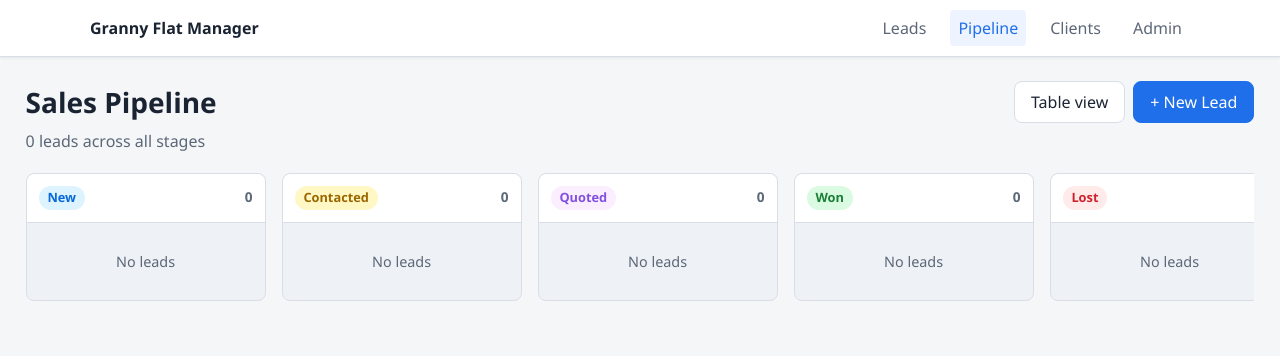
After one commit to nicknguyen-991/granny_flat_manager, a Django app: page /leads/pipeline/ in a window 1280 px wide. The commit adds this page. Shown: the top 356 px of the page. Run offline with Django 5.2, Linux system fonts and the light colour scheme; data that the repository does not hold is empty.

Commit message:
Complete Phase 2 CRM with client pages and sales pipeline view.
Co-authored-by: Cursor <cursoragent@cursor.com>

```diff
--- a/crm/urls.py
+++ b/crm/urls.py
@@ -6,8 +6,14 @@ app_name = 'crm'
 
 urlpatterns = [
     path('leads/', views.lead_list, name='lead_list'),
+    path('leads/pipeline/', views.lead_pipeline, name='lead_pipeline'),
     path('leads/new/', views.lead_create, name='lead_create'),
     path('leads/<int:pk>/', views.lead_detail, name='lead_detail'),
     path('leads/<int:pk>/edit/', views.lead_edit, name='lead_edit'),
+    path('leads/<int:pk>/status/', views.lead_update_status, name='lead_update_status'),
     path('leads/<int:pk>/convert/', views.lead_convert_to_client, name='lead_convert'),
+    path('clients/', views.client_list, name='client_list'),
+    path('clients/new/', views.client_create, name='client_create'),
+    path('clients/<int:pk>/', views.client_detail, name='client_detail'),
+    path('clients/<int:pk>/edit/', views.client_edit, name='client_edit'),
 ]
--- a/crm/views.py
+++ b/crm/views.py
@@ -3,8 +3,8 @@ from django.db.models import Q
 from django.shortcuts import get_object_or_404, redirect, render
 from django.views.decorators.http import require_http_methods
 
-from .forms import ConvertToClientForm, LeadForm
-from .models import Lead
+from .forms import ClientForm, ConvertToClientForm, LeadForm
+from .models import Client, Lead
 
 
 def lead_list(request):
@@ -140,7 +140,7 @@ def lead_convert_to_client(request, pk):
                 request,
                 f'Client "{client.first_name} {client.last_name}" created from lead.',
             )
-            return redirect('crm:lead_detail', pk=lead.pk)
+            return redirect('crm:client_detail', pk=client.pk)
     else:
         form = ConvertToClientForm()
 
@@ -152,3 +152,144 @@ def lead_convert_to_client(request, pk):
             'form': form,
         },
     )
+
+
+def lead_pipeline(request):
+    all_leads = list(
+        Lead.objects.select_related('assigned_sales').order_by('-created_at')
+    )
+
+    columns = [
+        {
+            'value': choice.value,
+            'label': choice.label,
+            'leads': [lead for lead in all_leads if lead.status == choice.value],
+        }
+        for choice in Lead.Status
+    ]
+
+    return render(
+        request,
+        'crm/lead_pipeline.html',
+        {
+            'columns': columns,
+            'total_count': len(all_leads),
+            'status_choices': Lead.Status.choices,
+        },
+    )
+
+
+@require_http_methods(['POST'])
+def lead_update_status(request, pk):
+    lead = get_object_or_404(Lead, pk=pk)
+    new_status = request.POST.get('status', '')
+
+    if new_status not in Lead.Status.values:
+        messages.error(request, 'Invalid status selected.')
+    elif new_status == lead.status:
+        messages.info(request, 'Lead status unchanged.')
+    else:
+        old_label = lead.get_status_display()
+        lead.status = new_status
+        lead.save(update_fields=['status'])
+        messages.success(
+            request,
+            f'Lead moved from {old_label} to {lead.get_status_display()}.',
+        )
+
+    next_url = request.POST.get('next', '')
+    if next_url == 'list':
+        return redirect('crm:lead_list')
+    return redirect('crm:lead_pipeline')
+
+
+def client_list(request):
+    search = request.GET.get('q', '').strip()
+
+    clients = Client.objects.select_related('lead')
+
+    if search:
+        clients = clients.filter(
+            Q(first_name__icontains=search)
+            | Q(last_name__icontains=search)
+            | Q(email__icontains=search)
+            | Q(phone__icontains=search)
+            | Q(mobile__icontains=search)
+            | Q(site_address__icontains=search)
+        )
+
+    total_count = Client.objects.count()
+
+    return render(
+        request,
+        'crm/client_list.html',
+        {
+            'clients': clients,
+            'search_query': search,
+            'total_count': total_count,
+        },
+    )
+
+
+def client_detail(request, pk):
+    client = get_object_or_404(
+        Client.objects.select_related('lead'),
+        pk=pk,
+    )
+    projects = client.projects.select_related('sales_rep').all()
+
+    return render(
+        request,
+        'crm/client_detail.html',
+        {
+            'client': client,
+            'projects': projects,
+        },
+    )
+
+
+@require_http_methods(['GET', 'POST'])
+def client_create(request):
+    if request.method == 'POST':
+        form = ClientForm(request.POST)
+        if form.is_valid():
+            client = form.save()
+            messages.success(request, f'Client "{client.first_name} {client.last_name}" created.')
+            return redirect('crm:client_detail', pk=client.pk)
+    else:
+        form = ClientForm()
+
+    return render(
+        request,
+        'crm/client_form.html',
+        {
+            'form': form,
+            'title': 'New Client',
+            'submit_label': 'Create Client',
+        },
+    )
+
+
+@require_http_methods(['GET', 'POST'])
+def client_edit(request, pk):
+    client = get_object_or_404(Client, pk=pk)
+
+    if request.method == 'POST':
+        form = ClientForm(request.POST, instance=client)
+        if form.is_valid():
+            form.save()
+            messages.success(request, 'Client updated.')
+            return redirect('crm:client_detail', pk=client.pk)
+    else:
+        form = ClientForm(instance=client)
+
+    return render(
+        request,
+        'crm/client_form.html',
+        {
+            'form': form,
+            'client': client,
+            'title': f'Edit Client — {client.first_name} {client.last_name}',
+            'submit_label': 'Save Changes',
+        },
+    )
--- a/static/css/app.css
+++ b/static/css/app.css
@@ -39,6 +39,10 @@ a:hover {
 .container {
   width: min(1100px, 92vw);
   margin: 0 auto;
+}
+
+.container-wide {
+  width: min(1400px, 96vw);
 }
 
 .site-header {
@@ -391,8 +395,121 @@ a:hover {
   color: var(--danger);
 }
 
+.message-info {
+  background: #eef4ff;
+  color: var(--primary);
+}
+
 .preview-card {
   max-width: 520px;
+}
+
+.sr-only {
+  position: absolute;
+  width: 1px;
+  height: 1px;
+  padding: 0;
+  margin: -1px;
+  overflow: hidden;
+  clip: rect(0, 0, 0, 0);
+  border: 0;
+}
+
+.pipeline-board {
+  display: flex;
+  gap: 1rem;
+  overflow-x: auto;
+  padding-bottom: 0.5rem;
+  align-items: flex-start;
+}
+
+.pipeline-column {
+  flex: 0 0 240px;
+  background: #eef1f5;
+  border: 1px solid var(--border);
+  border-radius: var(--radius);
+  max-height: calc(100vh - 220px);
+  display: flex;
+  flex-direction: column;
+}
+
+.pipeline-column-header {
+  display: flex;
+  align-items: center;
+  justify-content: space-between;
+  padding: 0.75rem;
+  border-bottom: 1px solid var(--border);
+  background: var(--surface);
+  border-radius: var(--radius) var(--radius) 0 0;
+}
+
+.pipeline-count {
+  font-size: 0.85rem;
+  color: var(--muted);
+  font-weight: 600;
+}
+
+.pipeline-cards {
+  padding: 0.75rem;
+  overflow-y: auto;
+  display: flex;
+  flex-direction: column;
+  gap: 0.65rem;
+  flex: 1;
+}
+
+.pipeline-card {
+  background: var(--surface);
+  border: 1px solid var(--border);
+  border-radius: var(--radius);
+  padding: 0.75rem;
+  box-shadow: var(--shadow);
+}
+
+.pipeline-card-title {
+  font-weight: 600;
+  color: var(--text);
+  text-decoration: none;
+}
+
+.pipeline-card-title:hover {
+  color: var(--primary);
+  text-decoration: underline;
+}
+
+.pipeline-card-meta,
+.pipeline-card-date {
+  margin: 0.25rem 0 0;
+  font-size: 0.85rem;
+  color: var(--muted);
+}
+
+.pipeline-card-date {
+  margin-top: 0.5rem;
+}
+
+.pipeline-move-form {
+  margin-top: 0.65rem;
+  padding-top: 0.65rem;
+  border-top: 1px solid var(--border);
+}
+
+.pipeline-move-form select {
+  width: 100%;
+  padding: 0.35rem 0.5rem;
+  border: 1px solid var(--border);
+  border-radius: 4px;
+  font: inherit;
+  font-size: 0.85rem;
+  background: var(--surface);
+}
+
+.pipeline-empty {
+  margin: 0;
+  padding: 1rem 0.5rem;
+  text-align: center;
+  color: var(--muted);
+  font-size: 0.9rem;
 }
 
 @media (max-width: 640px) {
--- a/templates/base.html
+++ b/templates/base.html
@@ -13,12 +13,14 @@
       <a class="brand" href="{% url 'crm:lead_list' %}">Granny Flat Manager</a>
       <nav class="main-nav">
         <a href="{% url 'crm:lead_list' %}" class="{% if request.resolver_match.url_name == 'lead_list' %}active{% endif %}">Leads</a>
+        <a href="{% url 'crm:lead_pipeline' %}" class="{% if request.resolver_match.url_name == 'lead_pipeline' %}active{% endif %}">Pipeline</a>
+        <a href="{% url 'crm:client_list' %}" class="{% if 'client' in request.resolver_match.url_name %}active{% endif %}">Clients</a>
         <a href="/admin/" target="_blank" rel="noopener">Admin</a>
       </nav>
     </div>
   </header>
 
-  <main class="container main-content">
+  <main class="container {% block container_class %}{% endblock %} main-content">
     {% if messages %}
       <ul class="messages">
         {% for message in messages %}
--- a/templates/crm/lead_detail.html
+++ b/templates/crm/lead_detail.html
@@ -68,7 +68,7 @@
         <li>
           {{ client.first_name }} {{ client.last_name }}
           — {{ client.site_address|truncatechars:60 }}
-          <a href="/admin/crm/client/{{ client.pk }}/change/" target="_blank" rel="noopener">View in Admin</a>
+          <a href="{% url 'crm:client_detail' client.pk %}">View client</a>
         </li>
       {% endfor %}
     </ul>
--- a/templates/crm/lead_list.html
+++ b/templates/crm/lead_list.html
@@ -8,7 +8,10 @@
     <h1>Leads</h1>
     <p class="subtitle">{{ total_count }} total lead{{ total_count|pluralize }}</p>
   </div>
-  <a class="btn btn-primary" href="{% url 'crm:lead_create' %}">+ New Lead</a>
+  <div class="btn-group">
+    <a class="btn" href="{% url 'crm:lead_pipeline' %}">Pipeline view</a>
+    <a class="btn btn-primary" href="{% url 'crm:lead_create' %}">+ New Lead</a>
+  </div>
 </section>
 
 <form class="filters" method="get" action="{% url 'crm:lead_list' %}">
--- /dev/null
+++ b/templates/crm/lead_pipeline.html
@@ -0,0 +1,62 @@
+{% extends "base.html" %}
+
+{% block container_class %}container-wide{% endblock %}
+{% block title %}Sales Pipeline — Granny Flat Manager{% endblock %}
+
+{% block content %}
+<section class="page-header">
+  <div>
+    <h1>Sales Pipeline</h1>
+    <p class="subtitle">{{ total_count }} lead{{ total_count|pluralize }} across all stages</p>
+  </div>
+  <div class="btn-group">
+    <a class="btn" href="{% url 'crm:lead_list' %}">Table view</a>
+    <a class="btn btn-primary" href="{% url 'crm:lead_create' %}">+ New Lead</a>
+  </div>
+</section>
+
+<div class="pipeline-board">
+  {% for column in columns %}
+    <section class="pipeline-column">
+      <header class="pipeline-column-header">
+        <span class="badge badge-{{ column.value }}">{{ column.label }}</span>
+        <span class="pipeline-count">{{ column.leads|length }}</span>
+      </header>
+
+      <div class="pipeline-cards">
+        {% for lead in column.leads %}
+          <article class="pipeline-card">
+            <a class="pipeline-card-title" href="{% url 'crm:lead_detail' lead.pk %}">
+              {{ lead.first_name }} {{ lead.last_name }}
+            </a>
+            {% if lead.get_source_display %}
+              <p class="pipeline-card-meta">{{ lead.get_source_display }}</p>
+            {% endif %}
+            {% if lead.assigned_sales %}
+              <p class="pipeline-card-meta">
+                {{ lead.assigned_sales.first_name }} {{ lead.assigned_sales.last_name }}
+              </p>
+            {% endif %}
+            <p class="pipeline-card-date">{{ lead.created_at|date:"d M Y" }}</p>
+
+            <form class="pipeline-move-form" method="post" action="{% url 'crm:lead_update_status' lead.pk %}">
+              {% csrf_token %}
+              <input type="hidden" name="next" value="pipeline">
+              <label class="sr-only" for="status-{{ lead.pk }}">Move lead</label>
+              <select id="status-{{ lead.pk }}" name="status" onchange="this.form.submit()">
+                {% for value, label in status_choices %}
+                  <option value="{{ value }}" {% if lead.status == value %}selected{% endif %}>
+                    {{ label }}
+                  </option>
+                {% endfor %}
+              </select>
+            </form>
+          </article>
+        {% empty %}
+          <p class="pipeline-empty">No leads</p>
+        {% endfor %}
+      </div>
+    </section>
+  {% endfor %}
+</div>
+{% endblock %}
```
Also changed, not shown: crm/forms.py (+17 -0 lines), templates/crm/client_detail.html (added, +88 -0 lines), templates/crm/client_form.html (added, +49 -0 lines), templates/crm/client_list.html (added, +67 -0 lines).
